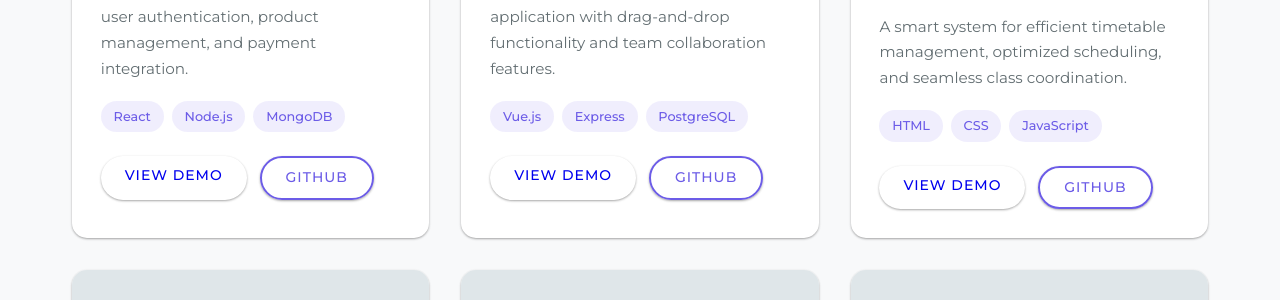
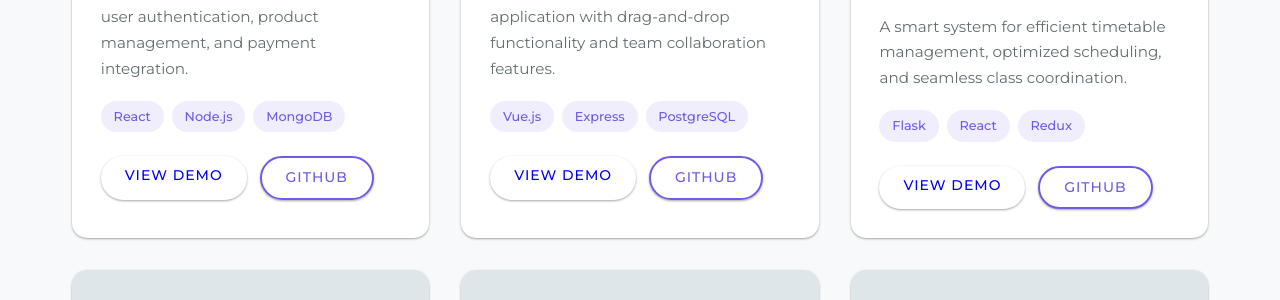
Before and after one commit to Manasadhikari05/Portfolio-website, a Node server app: page / in a window 1280 px wide. Shown: the part 4531-4831 px from the top of the page. Run offline with Node 20, Linux system fonts and the light colour scheme.

Commit message:
Update index.ejs

```diff
--- a/views/index.ejs
+++ b/views/index.ejs
@@ -302,9 +302,9 @@
                         <h3>University Time Table Management System</h3>
                         <p>A smart system for efficient timetable management, optimized scheduling, and seamless class coordination.</p>
                         <div class="project-tags">
-                            <span>HTML</span>
-                            <span>CSS</span>
-                            <span>JavaScript</span>
+                            <span>Flask</span>
+                            <span>React</span>
+                            <span>Redux</span>
                         </div>
                         <div class="project-links">
                             <a href="https://time-table-ak47.netlify.app/" class="btn btn-sm">View Demo</a>
```
